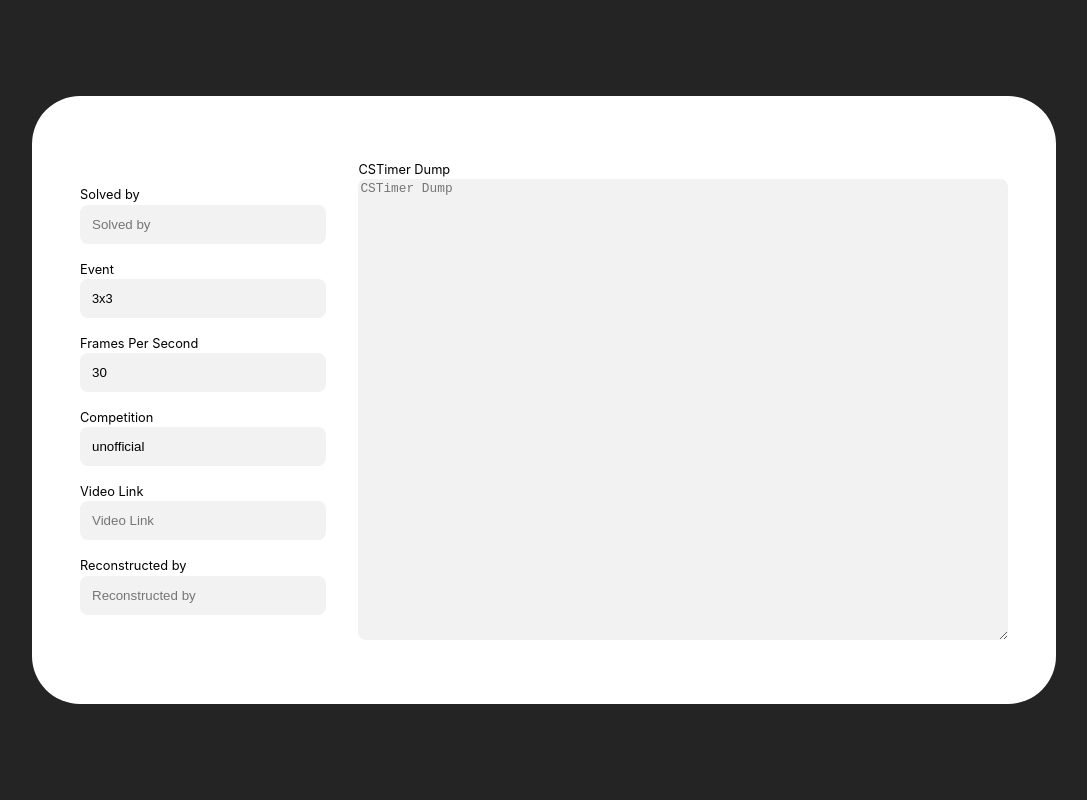
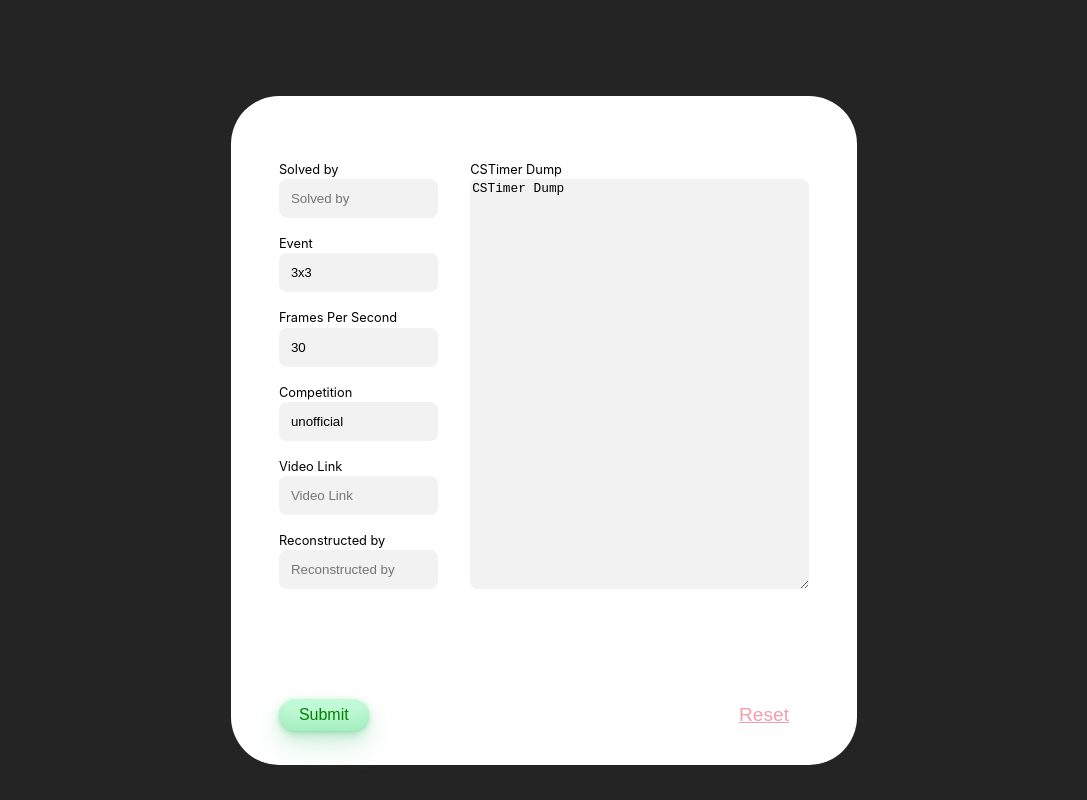
Before and after one commit to Majestic9169/reconstruction-formatter, a React (Vite) app: page /submit in a window 1280 px wide. Shown: the whole page, without its empty margins (96-1183 px from the left). Built offline with nearby package versions, Linux system fonts and the light colour scheme.

Commit message:
feat: add submit and reset buttons, reset button is functional

```diff
--- a/src/pages/SubmitRecon.tsx
+++ b/src/pages/SubmitRecon.tsx
@@ -12,6 +12,7 @@
     reconstructor: "",
     link: ""
   });
+  const [csTimerDump, setCSTimerDump] = useState<string>("CSTimer Dump")
 
   const updateReconDetails = (key: DETAIL_KEYS, value: ReconDetails[DETAIL_KEYS]) => {
     setReconDetails(prevState => ({
@@ -19,6 +20,18 @@
       [key]: value,
     }));
   };
+
+  const onReset = () => {
+    setReconDetails({
+      solver: "",
+      event: "3x3",
+      fps: 30,
+      competition: "",
+      reconstructor: "",
+      link: ""
+    });
+    setCSTimerDump("");
+  }
 
   const inputFields = [
     { key: "solver", label: "Solved by", type: "text" },
@@ -31,6 +44,7 @@
 
   return (
     <div className="submit-page">
+      <div className="submit-container">
         <div className="form-container">
           <div className="left-form-container">
             {inputFields.map(({ key, label, type, options }) => (
@@ -49,7 +63,23 @@
             <textarea
               className="cstimer-dump"
               placeholder="CSTimer Dump"
+              value={csTimerDump}
+              onChange={(e) => setCSTimerDump(e.target.value)}
             />
+          </div>
+        </div>
+        <div className="button-container">
+          <button
+            className="submit"
+          >
+            Submit
+          </button>
+          <button
+            className="reset"
+            onClick={onReset}
+          >
+            Reset
+          </button>
         </div>
       </div>
     </div>
--- a/src/styles/Submit.css
+++ b/src/styles/Submit.css
@@ -2,17 +2,25 @@
   height: 76vh;
 }
 
-.form-container {
+.submit-container {
   background-color: white;
   color: black;
-  width: 80vw;
-  height: 100%;
+  width: auto;
+  height: 110%;
   display: flex;
+  flex-direction: column;
   justify-content: space-between;
   align-items: center;
 
   border-radius: 3rem;
   padding: 2rem 2rem;
+}
+
+.form-container {
+  display: flex;
+  justify-content: center;
+  align-items: center;
+  overflow: scroll;
 }
 
 .left-form-container {
@@ -21,7 +29,7 @@
   justify-content: center;
   gap: 1rem;
   align-items: center;
-  width: 40%;
+  width: 50%;
   height: 100%;
 
   /* background-color: black; */
@@ -42,6 +50,7 @@
   align-items: center;
   flex-grow: 1;
   margin: 0;
+  overflow: scroll;
 }
 
 .right-form-container textarea {
@@ -52,3 +61,59 @@
   border-radius: 0.5rem;
   background-color: #f2f2f2;
 }
+
+.button-container {
+  width: 100%;
+  display: flex;
+  justify-content: space-between;
+  align-items: center;
+  padding: 0 1rem;
+}
+
+.submit {
+  background-color: #c2fbd7;
+  border-radius: 100px;
+  box-shadow: rgba(44, 187, 99, .2) 0 -25px 18px -14px inset, rgba(44, 187, 99, .15) 0 1px 2px, rgba(44, 187, 99, .15) 0 2px 4px, rgba(44, 187, 99, .15) 0 4px 8px, rgba(44, 187, 99, .15) 0 8px 16px, rgba(44, 187, 99, .15) 0 16px 32px;
+  color: green;
+  cursor: pointer;
+  display: inline-block;
+  padding: 7px 20px;
+  text-align: center;
+  text-decoration: none;
+  transition: all 250ms;
+  border: 0;
+  font-size: 1rem;
+  user-select: none;
+  -webkit-user-select: none;
+  touch-action: manipulation;
+}
+
+.submit:hover {
+  box-shadow: rgba(44, 187, 99, .35) 0 -25px 18px -14px inset, rgba(44, 187, 99, .25) 0 1px 2px, rgba(44, 187, 99, .25) 0 2px 4px, rgba(44, 187, 99, .25) 0 4px 8px, rgba(44, 187, 99, .25) 0 8px 16px, rgba(44, 187, 99, .25) 0 16px 32px;
+  transform: scale(1.05) rotate(-1deg);
+}
+
+.reset {
+  /* background-color: #e62143; */
+  background-color: #fff;
+  border-radius: 100px;
+  /* box-shadow: rgba(187, 44, 99, .2) 0 -25px 18px -14px inset, rgba(187, 44, 99, .15) 0 1px 2px, rgba(187, 44, 99, .15) 0 2px 4px, rgba(187, 44, 99, .15) 0 4px 8px, rgba(187, 44, 99, .15) 0 8px 16px, rgba(187, 44, 99, .15) 0 16px 32px; */
+  color: #e6214371;
+  cursor: pointer;
+  display: inline-block;
+  padding: 7px 20px;
+  text-align: center;
+  text-decoration: underline;
+  transition: all 250ms;
+  border: 0;
+  font-size: 1.2rem;
+  user-select: none;
+  -webkit-user-select: none;
+  touch-action: manipulation;
+}
+
+.reset:hover {
+  /* box-shadow: rgba(187, 44, 99, .35) 0 -25px 18px -14px inset, rgba(187, 44, 99, .25) 0 1px 2px, rgba(187, 44, 99, .25) 0 2px 4px, rgba(187, 44, 99, .25) 0 4px 8px, rgba(187, 44, 99, .25) 0 8px 16px, rgba(187, 44, 99, .25) 0 16px 32px; */
+  color: #e62143;
+  transform: rotate(-1deg);
+}
```
Also changed, not shown: src/pages/SubmitSolve.tsx (added). Lines whose indentation alone changed are shown as unchanged.
